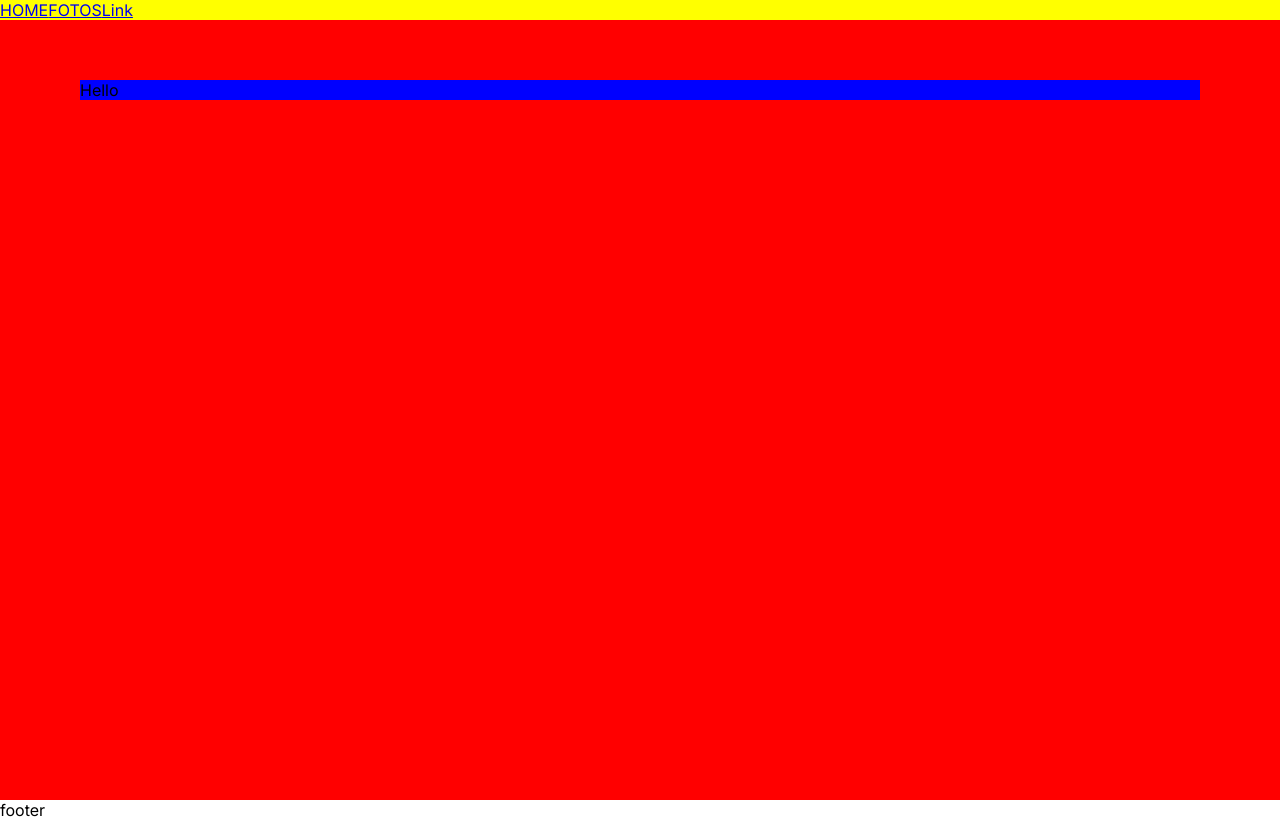
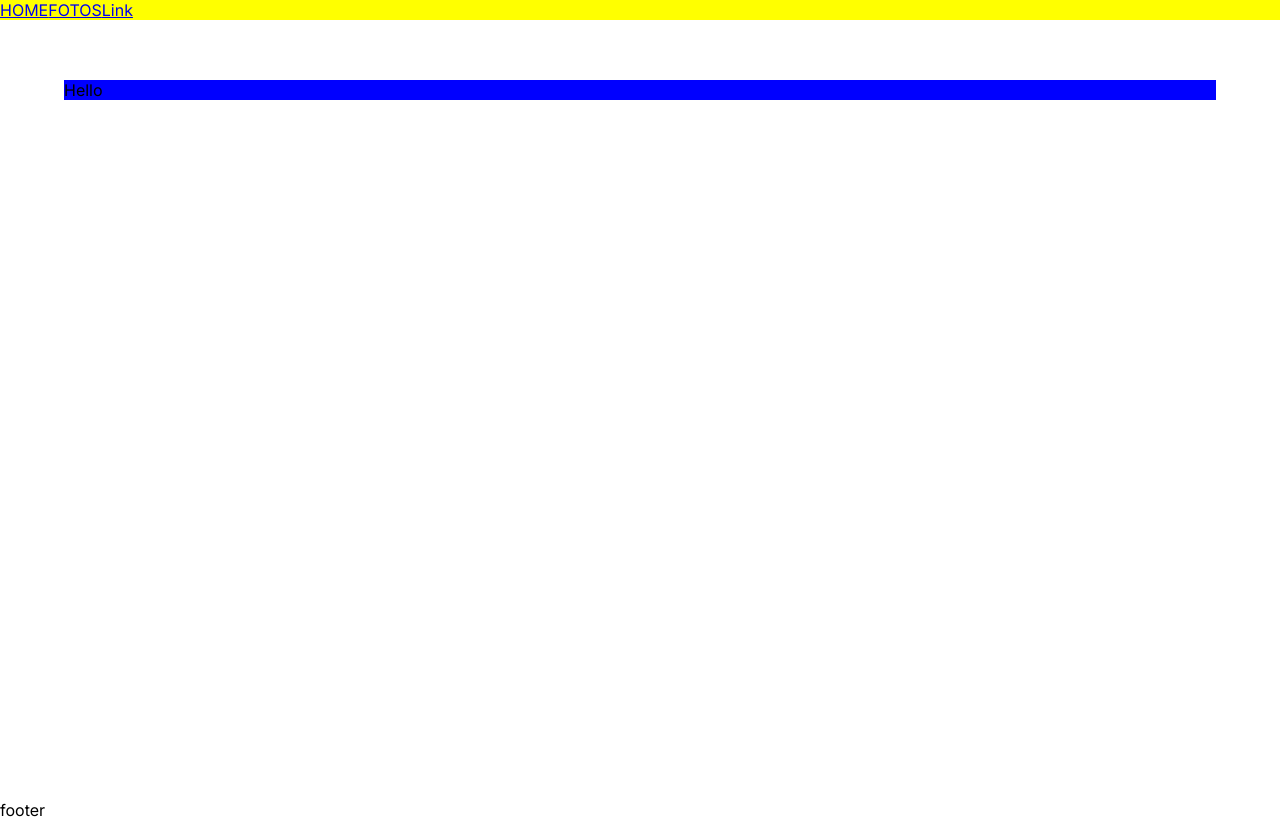
Before and after one commit to m00gendai/demo-photosite, a Next.js app: page / in a window 1280 px wide. Built offline with nearby package versions, Linux system fonts and the light colour scheme.

Commit message:
global styling changes

```diff
--- a/styles/globals.css
+++ b/styles/globals.css
@@ -30,7 +30,7 @@ main{
   position: relative;
   width: 100%;
   min-height: 100vh;
-  background: red;
+  background: white;
   display: flex;
   justify-content: center;
   align-items: flex-start;
@@ -39,9 +39,9 @@ main{
 
 section{
   position: relative;
-  width: 90%;
+  width: 90vw;
   background: blue;
-  margin: 5rem;
+  margin: 5rem 0 0 0;
 }
 
 footer{
```
